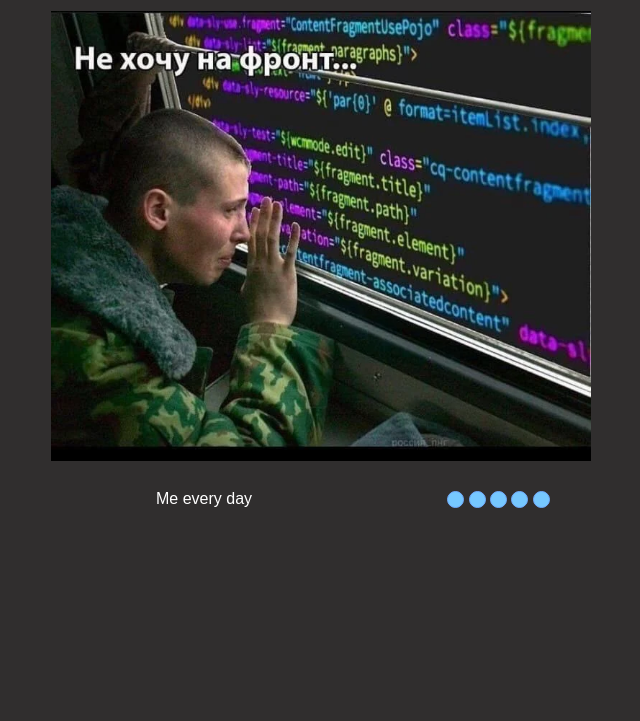
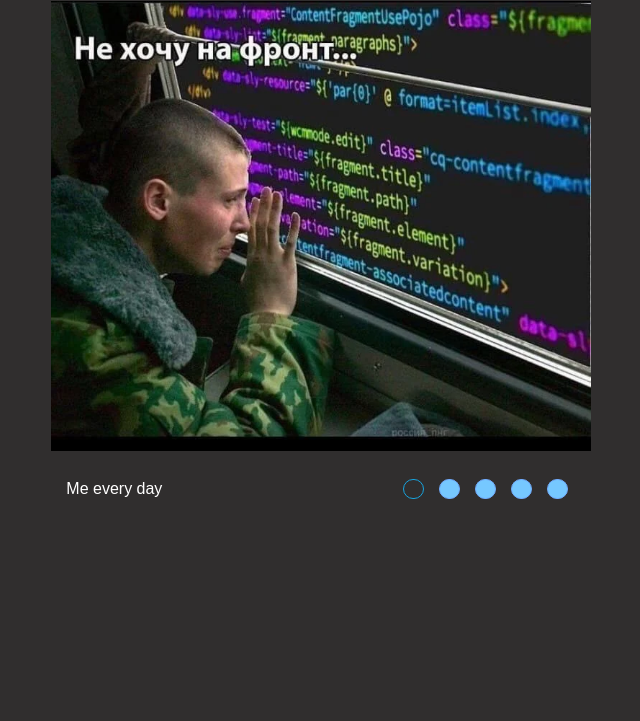
Before and after one commit to Lidiya-prog/cssMemSlider, a plain HTML site: page cssMemSlider/index.html in a window 1280 px wide. Shown: the part 79-800 px from the top of the page, without its empty margins (319-959 px from the left). Drawn offline with Linux system fonts and the light colour scheme.

Commit message:
feat: change styles, fix bugs with click button, change markdown for labels, add click-area more then button, code refactoring (Sun, May 15, 2022 12:53:59 PM)

```diff
--- a/cssMemSlider/index.html
+++ b/cssMemSlider/index.html
@@ -20,7 +20,6 @@
             <input type="radio" name="slider" id="slide4">
             <input type="radio" name="slider" id="slide5">
             <div id="slides">
-                <div id="overflow">
                 <div class="image">
                     <div class="slide">
                         <img src="./assets/front.png" alt="front">
@@ -39,7 +38,6 @@
                     </div>
                 </div>
             </div>
-            </div>
             <div class="footer-container">
                 <div class="descriptions-container">
                     <div class="descriptions">
@@ -52,11 +50,21 @@
                 </div>
 
                 <div id="active">
-                    <label for="slide1"></label>
-                    <label for="slide2"></label>
-                    <label for="slide3"></label>
-                    <label for="slide4"></label>
-                    <label for="slide5"></label>
+                    <label for="slide1">
+                        <div class="button"></div>
+                    </label>
+                    <label for="slide2">
+                        <div class="button"></div>
+                    </label>
+                    <label for="slide3">
+                        <div class="button"></div>
+                    </label>
+                    <label for="slide4">
+                        <div class="button"></div>
+                    </label>
+                    <label for="slide5">
+                        <div class="button"></div>
+                    </label>
                 </div>
             </div>
 
--- a/cssMemSlider/style.css
+++ b/cssMemSlider/style.css
@@ -20,11 +20,7 @@ body {
 
   position: relative;
   text-align: center;
-  top: 10px;
   width: 100%;
-}
-
-#slider {
   margin: 0 auto;
 }
 
@@ -32,6 +28,7 @@ body {
   margin: 0 auto;
   max-width: 45em;
   width: 100%;
+  overflow: hidden;
 }
 
 #slides .slide {
@@ -42,11 +39,9 @@ body {
 #slides .image {
   width: 500%;
   line-height: 0;
-}
-
-#overflow {
-  width: 100%;
-  overflow: hidden;
+  display: flex;
+  align-items: center;
+  transition: all 800ms cubic-bezier(0.77, 0, 0.175, 1);
 }
 
 .slide {
@@ -86,37 +81,42 @@ a {
   margin-left: -400%;
 }
 
+#active {
+  display: flex;
+  align-items: center;
+}
+
 #active label {
+  display: flex;
+  align-items: center;
+  justify-content: center;
+  width: 2.25rem;
+  height: 2.25rem;
+  cursor: pointer;
+}
+
+#active label > .button {
   border-radius: 10px;
   display: inline-block;
-  width: 15px;
-  height: 15px;
+  width: 1.15rem;
+  height: 1.15rem;
   border: 1px solid;
   background: #76c8ff;
   border-color: #71abfe;
 }
 
-#active {
-  margin: 10px 0;
-  text-align: center;
-}
-
-#active label:hover {
-  background: transparent;
+#active label:hover > .button {
+  background: #fff;
   border-color: #71abfe;
 }
 
-#slide1:checked ~ #active label:nth-child(1),
-#slide2:checked ~ #active label:nth-child(2),
-#slide3:checked ~ #active label:nth-child(3),
-#slide4:checked ~ #active label:nth-child(4),
-#slide5:checked ~ #active label:nth-child(5) {
+#slide1:checked ~ .footer-container #active label:nth-child(1) > .button,
+#slide2:checked ~ .footer-container #active label:nth-child(2) > .button,
+#slide3:checked ~ .footer-container #active label:nth-child(3) > .button,
+#slide4:checked ~ .footer-container #active label:nth-child(4) > .button,
+#slide5:checked ~ .footer-container #active label:nth-child(5) > .button {
   background: transparent;
   border-color: #18a3dd;
-}
-
-#slides .image {
-  transition: all 800ms cubic-bezier(0.77, 0, 0.175, 1);
 }
 
 .footer-container {
@@ -136,11 +136,13 @@ a {
   display: flex;
   align-items: center;
   width: 500%;
+  transition: all 800ms cubic-bezier(0.77, 0, 0.175, 1);
 }
 
-.descriptions .description {
+.description {
   width: 20%;
   float: left;
+  text-align: start;
 }
 
 #slide1:checked ~ .footer-container .descriptions {
@@ -160,14 +162,22 @@ a {
 }
 
 @media (max-width: 560px) {
+  #slides {
+    max-height: 20em;
+    height: 100%;
+  }
+  .slide img {
+    width: 90%;
+    max-height: 20em;
+  }
+  #active {
+    order: -1;
+  }
   .footer-container {
     flex-direction: column;
     align-items: center;
   }
-  .slide img {
-    width: 80%;
-  }
-  #active {
-    order: -1;
+  .description {
+    text-align: center;
   }
 }
```
Also changed, not shown: package.json (deleted, +0 -23 lines). Lines whose indentation alone changed are shown as unchanged.
